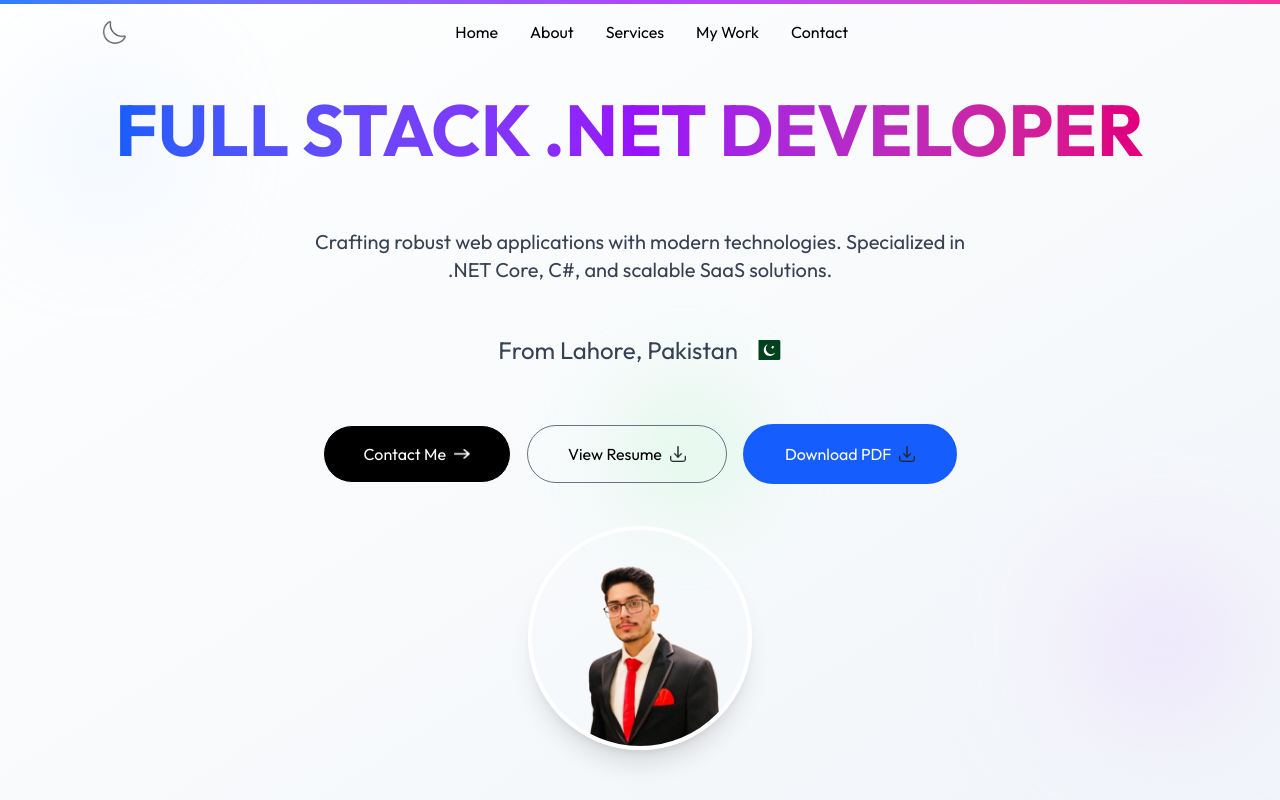
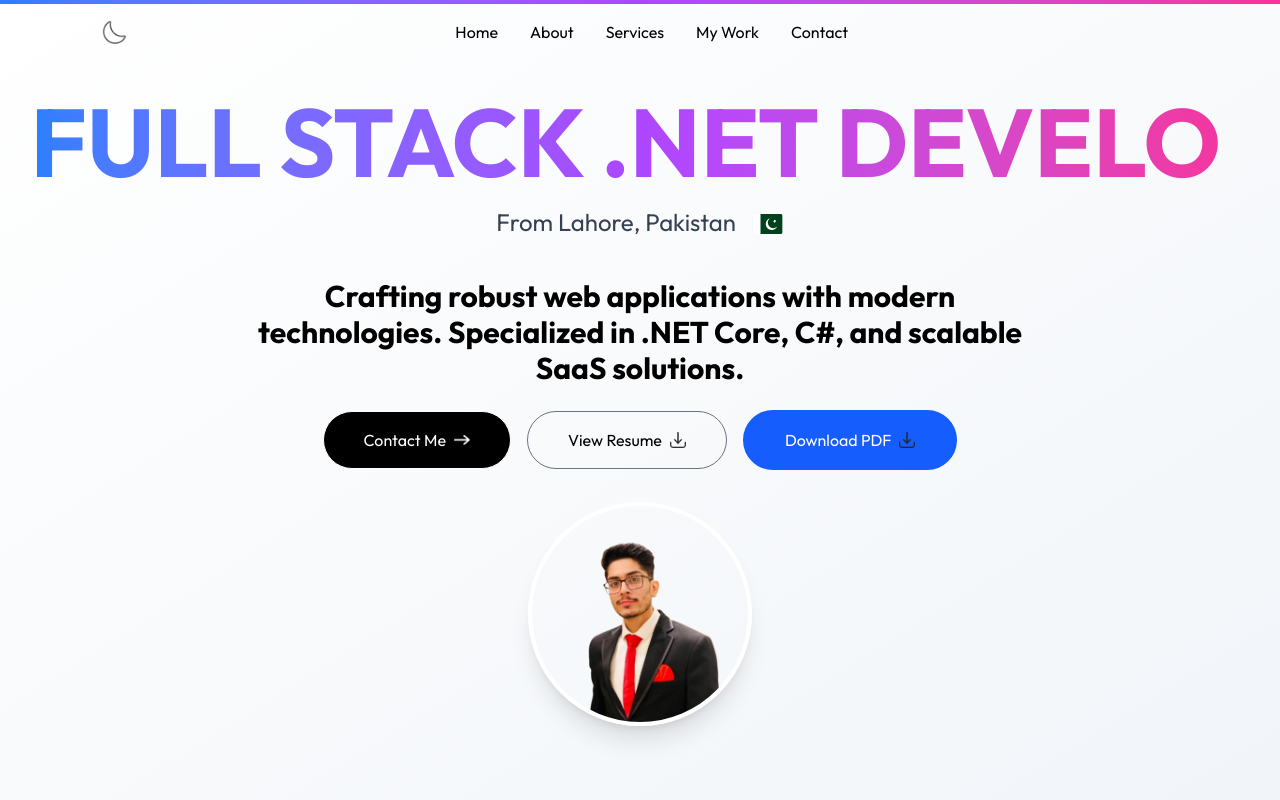
Before and after one commit to SheikhZain10/My-Portfolio, a Next.js app: page / in a window 1280 px wide. Shown: the top 800 px of the page. Built offline with nearby package versions, Linux system fonts and the light colour scheme; a web font is replaced by a local one.

Commit message:
header animation

```diff
--- a/components/Header.jsx
+++ b/components/Header.jsx
@@ -1,130 +1,72 @@
 import React from "react";
 import Image from "next/image";
 import { assets } from "@/assets/assets";
-import { motion, useScroll, useTransform } from "framer-motion";
+import { motion } from "motion/react";
 import { TypeAnimation } from "react-type-animation";
 
-const Header = () => {
-  const { scrollY } = useScroll();
-  const y1 = useTransform(scrollY, [0, 300], [0, -100]);
-  const y2 = useTransform(scrollY, [0, 300], [0, -50]);
-  const y3 = useTransform(scrollY, [0, 300], [0, -150]);
-  const opacity = useTransform(scrollY, [0, 200], [1, 0.3]);
+const Header = ({ isDarkMode }) => {
+  return (
+    <div
+      id="home"
+      className="min-h-screen flex flex-col items-center justify-center px-4 text-center bg-gradient-to-br from-white via-slate-50 to-slate-100 dark:from-black dark:via-slate-900 dark:to-slate-800"
+    >
 
-  return (
-    <div className="min-h-screen flex items-center justify-center bg-gradient-to-br from-white via-slate-50 to-slate-100 dark:from-black dark:via-slate-900 dark:to-slate-800 relative overflow-hidden">
-      {/* Animated Background Elements */}
-      <motion.div
-        className="absolute top-20 left-10 w-32 h-32 bg-blue-200 dark:bg-blue-800/20 rounded-full blur-3xl"
-        style={{ y: y1 }}
-        animate={{
-          scale: [1, 1.2, 1],
-          opacity: [0.3, 0.6, 0.3]
-        }}
-        transition={{
-          duration: 6,
-          repeat: Infinity,
-          ease: "easeInOut"
-        }}
-      />
-      <motion.div
-        className="absolute bottom-20 right-10 w-40 h-40 bg-purple-200 dark:bg-purple-800/20 rounded-full blur-3xl"
-        style={{ y: y2 }}
-        animate={{
-          scale: [1.2, 1, 1.2],
-          opacity: [0.4, 0.7, 0.4]
-        }}
-        transition={{
-          duration: 8,
-          repeat: Infinity,
-          ease: "easeInOut",
-          delay: 1
-        }}
-      />
-      <motion.div
-        className="absolute top-1/2 left-1/2 w-24 h-24 bg-green-200 dark:bg-green-800/20 rounded-full blur-2xl"
-        style={{ y: y3 }}
-        animate={{
-          scale: [1, 1.3, 1],
-          opacity: [0.2, 0.5, 0.2]
-        }}
-        transition={{
-          duration: 10,
-          repeat: Infinity,
-          ease: "easeInOut",
-          delay: 2
-        }}
-      />
-
-      <div className="text-center z-10 relative">
-        <motion.div
-          initial={{ opacity: 0 }}
-          whileInView={{ opacity: 1 }}
-          transition={{ duration: 0.6, ease: "easeOut" }}
-          style={{ opacity }}
-          className="mb-4"
+      <motion.h1
+        initial={{ y: -100, opacity: 0 }}
+        whileInView={{ y: 0, opacity: 1 }}
+        transition={{ duration: 0.3, delay: 0.2 }}
+        className="text-4xl mt-5 sm:text-6xl md:text-8xl font-extrabold text-transparent bg-clip-text
+                     bg-gradient-to-r from-blue-500 via-purple-500 to-pink-500
+                     dark:from-green-400 dark:via-teal-400 dark:to-cyan-400"
       >
-          <h1 className="text-4xl sm:text-6xl md:text-7xl font-bold font-outfit mb-4 min-h-[120px] sm:min-h-[140px] md:min-h-[160px] flex items-center justify-center">
         <TypeAnimation
+          preRenderFirstString={true}
+          cursor={true}
           sequence={[
             "ZAIN UL ABIDIN",
             2000,
             "FULL STACK .NET DEVELOPER",
             2000,
           ]}
-              wrapper="span"
-              speed={50}
+          speed={40}
           repeat={Infinity}
-              className="bg-gradient-to-r from-blue-600 via-purple-600 to-pink-600 bg-clip-text text-transparent"
         />
-          </h1>
-        </motion.div>
+      </motion.h1>
 
-
-
-        <motion.div
+      <motion.p
         initial={{ opacity: 0 }}
         whileInView={{ opacity: 1 }}
-          transition={{ duration: 0.6, delay: 0.2, ease: "easeOut" }}
-          style={{ opacity }}
+        transition={{ duration: 0.6, delay: 0.5 }}
+        className="flex flex-row items-center text-lg sm:text-2xl text-gray-700 mt-4 dark:text-white whitespace-nowrap"
       >
-          <p className="text-lg sm:text-xl text-gray-700 dark:text-gray-400 mb-6 max-w-2xl mx-auto min-h-[60px] flex items-center justify-center">
+        From Lahore, Pakistan
+        <motion.img
+          initial={{ opacity: 0 }}
+          whileInView={{ opacity: 1 }}
+          transition={{ duration: 0.6, delay: 0.5 }}
+          src="/pakistan-flag-icon.svg"
+          alt="Pakistan Flag"
+          className="w-8 h-5 ml-4 mt-1"
+        />
+      </motion.p>
+
+      <div className="mt-10 max-w-3xl text-center">
+        <motion.h2
+          initial={{ y: -10, opacity: 0 }}
+          whileInView={{ y: 0, opacity: 1 }}
+          transition={{ duration: 0.4, delay: 0.6 }}
+          className="text-xl sm:text-2xl md:text-3xl font-bold dark:text-white text-black"
+        >
           Crafting robust web applications with modern technologies.
           Specialized in .NET Core, C#, and scalable SaaS solutions.
-          </p>
-        </motion.div>
+        </motion.h2>
+      </div>
 
-        <motion.div
-          initial={{ opacity: 0 }}
-          whileInView={{ opacity: 1 }}
-          transition={{ duration: 0.6, delay: 0.3, ease: "easeOut" }}
-          style={{ opacity }}
-        >
-          <motion.p
-            className="flex items-center justify-center text-lg sm:text-2xl text-gray-700 mt-4 dark:text-white gap-3 min-h-[80px]"
-          >
-            <span className="text-center">From Lahore, Pakistan</span>
-            <motion.img
-              src="/pakistan-flag-icon.svg"
-              alt="Pakistan Flag"
-              className="w-8 h-5"
-              whileHover={{ scale: 1.2, rotate: 5 }}
-              transition={{ type: "spring", stiffness: 300 }}
-            />
-          </motion.p>
-        </motion.div>
-
-        <motion.div
-          initial={{ opacity: 0 }}
-          whileInView={{ opacity: 1 }}
-          transition={{ duration: 0.6, delay: 0.4, ease: "easeOut" }}
-          style={{ opacity }}
-          className="flex flex-col sm:flex-row items-center gap-4 mt-6 min-h-[80px] justify-center"
-        >
+      <div className="flex flex-col sm:flex-row items-center gap-4 mt-6">
         <motion.a
-            initial={{ opacity: 0 }}
-            whileInView={{ opacity: 1 }}
-            transition={{ duration: 0.5, delay: 0.6, ease: "easeOut" }}
+          initial={{ y: 20, opacity: 0 }}
+          whileInView={{ y: 0, opacity: 1 }}
+          transition={{ duration: 0.6, delay: 1 }}
           className="px-10 py-3 border border-white rounded-full bg-black text-white flex items-center gap-2 hover:scale-105 transition-all duration-400 cursor-pointer"
           href="#contact"
         >
@@ -132,9 +74,9 @@ const Header = () => {
           <Image src={assets.right_arrow_white} alt="Arrow" className="w-4" />
         </motion.a>
         <motion.a
-            initial={{ opacity: 0 }}
-            whileInView={{ opacity: 1 }}
-            transition={{ duration: 0.5, delay: 0.7, ease: "easeOut" }}
+          initial={{ y: 20, opacity: 0 }}
+          whileInView={{ y: 0, opacity: 1 }}
+          transition={{ duration: 0.6, delay: 1.2 }}
           className="dark:text-black dark:bg-slate-200 px-10 py-3 border rounded-full border-gray-500 flex items-center gap-2 hover:scale-105 transition-all duration-400 cursor-pointer"
           href="/resume"
         >
@@ -142,9 +84,9 @@ const Header = () => {
           <Image src={assets.download_icon} alt="Download" className="w-4" />
         </motion.a>
         <motion.a
-            initial={{ opacity: 0 }}
-            whileInView={{ opacity: 1 }}
-            transition={{ duration: 0.5, delay: 0.8, ease: "easeOut" }}
+          initial={{ y: 20, opacity: 0 }}
+          whileInView={{ y: 0, opacity: 1 }}
+          transition={{ duration: 0.6, delay: 1.4 }}
           className="px-10 py-3 border-2 border-blue-600 rounded-full bg-blue-600 text-white flex items-center gap-2 hover:scale-105 hover:bg-blue-700 transition-all duration-400 cursor-pointer"
           href="/Zain_Resume.pdf"
           download="Zain_Resume.pdf"
@@ -152,14 +94,13 @@ const Header = () => {
           Download PDF
           <Image src={assets.download_icon} alt="Download" className="w-4" />
         </motion.a>
-        </motion.div>
+      </div>
 
       <motion.div
-          initial={{ opacity: 0 }}
-          whileInView={{ opacity: 1 }}
-          transition={{ duration: 0.6, delay: 0.5, ease: "easeOut" }}
-          style={{ opacity }}
-          className="w-full mt-8 flex justify-center min-h-[120px] items-center"
+        initial={{ y: 20, opacity: 0 }}
+        whileInView={{ y: 0, opacity: 1 }}
+        transition={{ duration: 0.6, delay: 1.6 }}
+        className="w-full mt-8 flex justify-center"
       >
         <img
           src="/Work/zain-picture.png"
@@ -168,7 +109,6 @@ const Header = () => {
         />
       </motion.div>
     </div>
-    </div>
   );
 };
 
```
Lines whose indentation alone changed are shown as unchanged.
